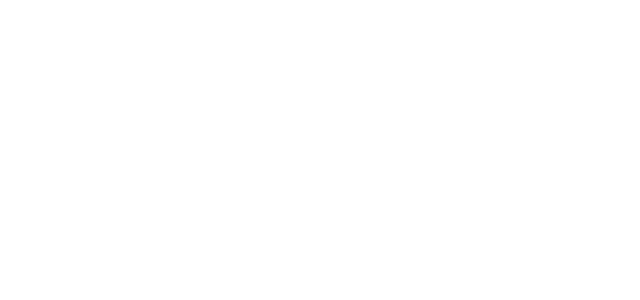
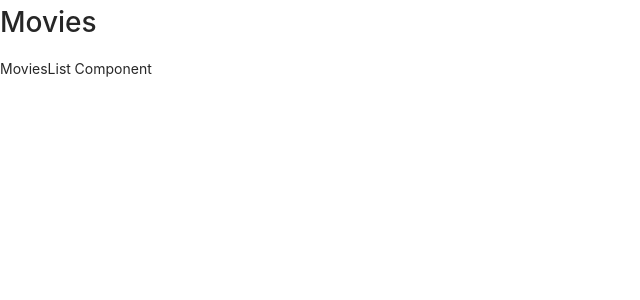
Before and after one commit to omar-dulaimi/movies-task, a React (Create React App) app: page / in a window 1280 px wide. Shown: the top 300 px of the page, without its empty margins (0-640 px from the left). Built offline with nearby package versions, Linux system fonts and the light colour scheme.

Commit message:
add base list component with routing

```diff
--- a/src/App.js
+++ b/src/App.js
@@ -1,7 +1,18 @@
+import { BrowserRouter, Route, Routes } from "react-router-dom";
+import MoviesList from "./components/MoviesList/MoviesList.lazy";
 import "./App.css";
 
 function App() {
-  return <div className="App"></div>;
+  return (
+    <div className="App">
+      <h1>Movies</h1>
+      <BrowserRouter>
+        <Routes>
+          <Route path="/" element={<MoviesList />} />
+        </Routes>
+      </BrowserRouter>
+    </div>
+  );
 }
 
 export default App;
--- /dev/null
+++ b/src/components/MoviesList/MoviesList.css
@@ -0,0 +1 @@
+.MoviesList {}
--- /dev/null
+++ b/src/components/MoviesList/MoviesList.js
@@ -0,0 +1,15 @@
+import React from 'react';
+import PropTypes from 'prop-types';
+import './MoviesList.css';
+
+const MoviesList = () => (
+  <div className="MoviesList">
+    MoviesList Component
+  </div>
+);
+
+MoviesList.propTypes = {};
+
+MoviesList.defaultProps = {};
+
+export default MoviesList;
--- /dev/null
+++ b/src/components/MoviesList/MoviesList.lazy.js
@@ -0,0 +1,11 @@
+import React, { lazy, Suspense } from 'react';
+
+const LazyMoviesList = lazy(() => import('./MoviesList'));
+
+const MoviesList = props => (
+  <Suspense fallback={null}>
+    <LazyMoviesList {...props} />
+  </Suspense>
+);
+
+export default MoviesList;
```
